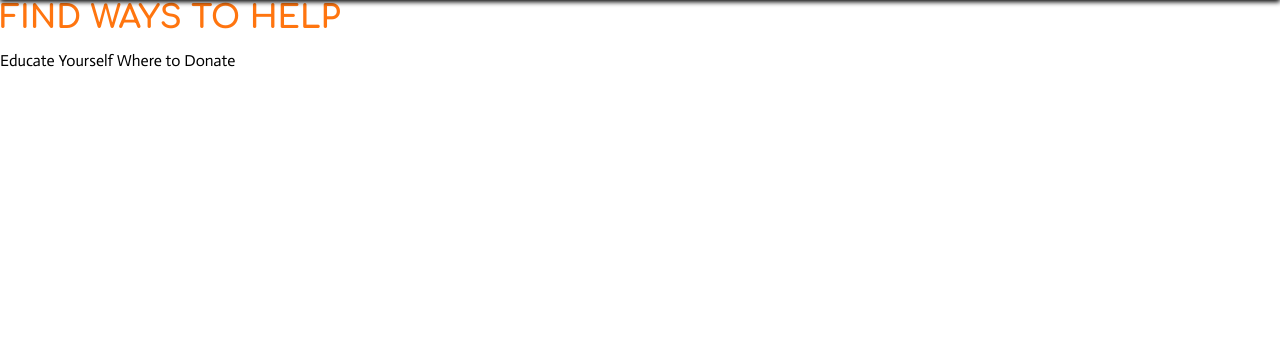
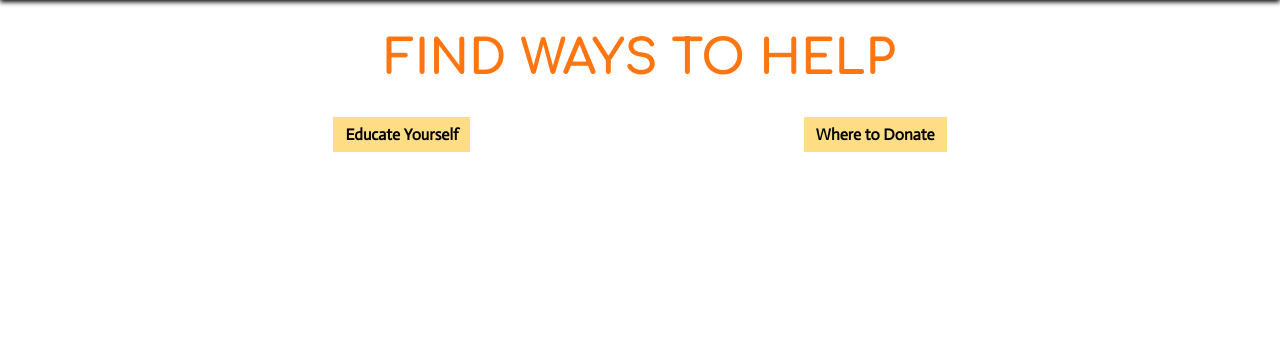
Before and after one commit to thewarblernyc/TheWarblerNYCWebsite, a Flask app: page /resource in a window 1280 px wide. Shown: the part 77-428 px from the top of the page. Run offline with Flask 2, Linux system fonts and the light colour scheme.

Commit message:
minor css additions/prettier formating

```diff
--- a/app.py
+++ b/app.py
@@ -1,22 +1,26 @@
 from flask import Flask, render_template
 app = Flask(__name__)
 app.config["TEMPLATES_AUTO_RELOAD"] = True
+
 
 @app.route("/")
 def index():
     """Homepage for the Warbler Org."""
     return render_template("index.html")
 
+
 @app.route("/resource")
 def resource():
     """Resources page for the Warbler Org."""
     return render_template("resource.html")
+
 
 @app.route("/contact")
 def contact():
     """Contacts page for the Warbler Org."""
     return render_template("contact.html")
 
+
 @app.route("/about")
 def about():
     """About page for the Warbler Org."""
--- a/static/css/index.css
+++ b/static/css/index.css
@@ -1,9 +1,6 @@
 /* color: #FF750F; */
 /* color: #FFDD85; */
 /* color: #2B2C3A; */
-
-
-
 
 .page-section {
   /* width: 100%; */
@@ -25,12 +22,12 @@
 }
 
 .btn {
-    margin: .2rem;
+  margin: 0.2rem;
 }
 
 .btn-content {
   width: 7rem;
-    padding: .5rem;
+  padding: 0.5rem;
   margin: auto;
 }
 
@@ -52,7 +49,6 @@ a:active {
   outline: none;
 }
 
-
 .index .background {
   background-image: url(../img/bg_bird.jpg);
   background-size: cover;
@@ -60,7 +56,6 @@ a:active {
   height: 100vh;
   overflow: hidden;
 }
-
 
 .joinOurCause {
   text-align: center;
@@ -70,9 +65,9 @@ a:active {
 
 .joinOurCause .title {
   font-size: 2rem;
-    font-family: 'Comfortaa';
+  font-family: "Comfortaa";
   font-weight: bold;
-    color:  #FF750F ;
+  color: #ff750f;
   margin-bottom: 1rem;
 }
 
@@ -82,27 +77,27 @@ a:active {
 }
 
 .joinOurCause .btn-content {
-    background-color: #FFDD85 ;
+  background-color: #ffdd85;
   font-size: 1.2rem;
 }
 
 .joinOurCause .btn-content:hover {
-    background-color: inherit ;
-    outline: 0.2rem solid #FFDD85;
+  background-color: inherit;
+  outline: 0.2rem solid #ffdd85;
   transition: 0.1s ease-in;
-    color: #FF750F;
+  color: #ff750f;
 }
 
 .recentPublications {
-    background-color: #FFDD85;
+  background-color: #ffdd85;
   text-align: center;
   /* max-width: 65rem; */
 }
 
 .recentPublications .title {
   font-size: 2rem;
-    font-family: 'Comfortaa';
+  font-family: "Comfortaa";
   font-weight: bold;
-    color: #2B2C3 ;
+  color: #2B2C3;
   margin-bottom: 1rem;
 }
--- a/static/css/resource.css
+++ b/static/css/resource.css
@@ -1,7 +1,19 @@
 .title {
-    font-size: 2rem;
-    font-family: 'Comfortaa';
-    font-weight: bold;
-    color:  #FF750F ;
-    margin-bottom: 1rem;
+  font-size: 3rem;
+  padding: 2rem;
+  font-family: "Comfortaa";
+  font-weight: bold;
+  color: #ff750f;
+  text-align: center;
 }
+
+.buttons {
+  display: flex;
+  justify-content: space-evenly;
+}
+
+.buttons a {
+  padding: 0.5rem 0.75rem;
+  background-color: #ffdd85;
+  font-weight: 600;
+}
--- a/templates/resource.html
+++ b/templates/resource.html
@@ -1,11 +1,11 @@
-{% extends "layout.html" %}
-
-{% block main %}
-    <div class ="title">
+{% extends "layout.html" %} {% block main %}
+<div class="page-content resource">
+  <div class="title">
     FIND WAYS TO HELP
   </div>
   <div class="buttons">
     <a href="">Educate Yourself</a>
     <a href="">Where to Donate</a>
   </div>
+</div>
 {% endblock %}
```
Also changed, not shown: templates/index.html (+7 -10 lines), templates/layout.html (+31 -8 lines), static/css/contact.css (added). Lines whose indentation alone changed are shown as unchanged.
